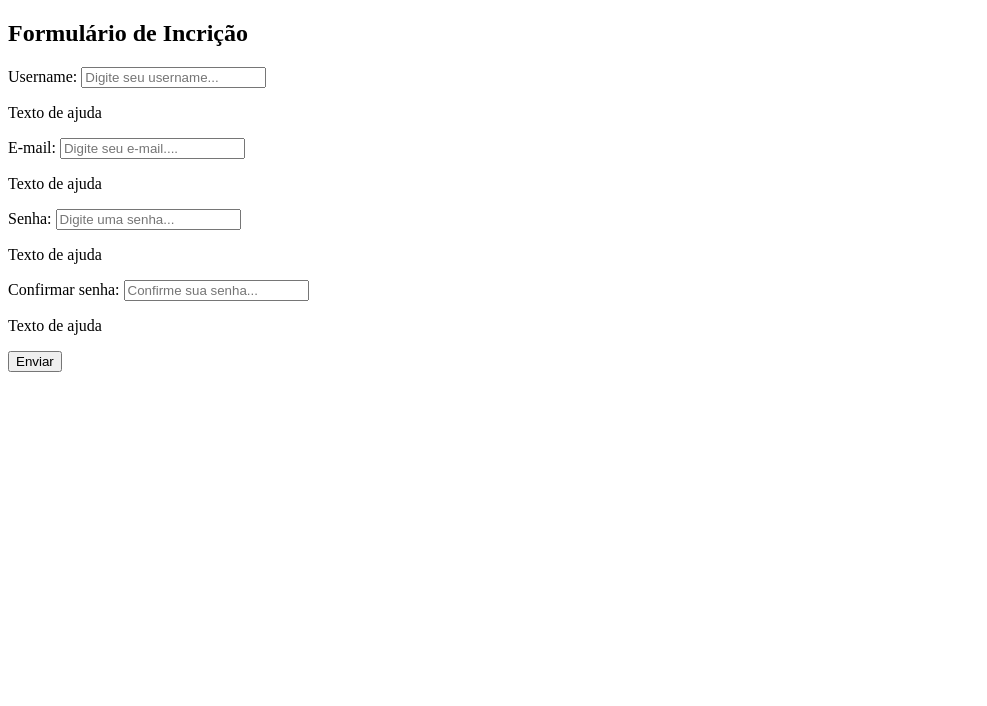
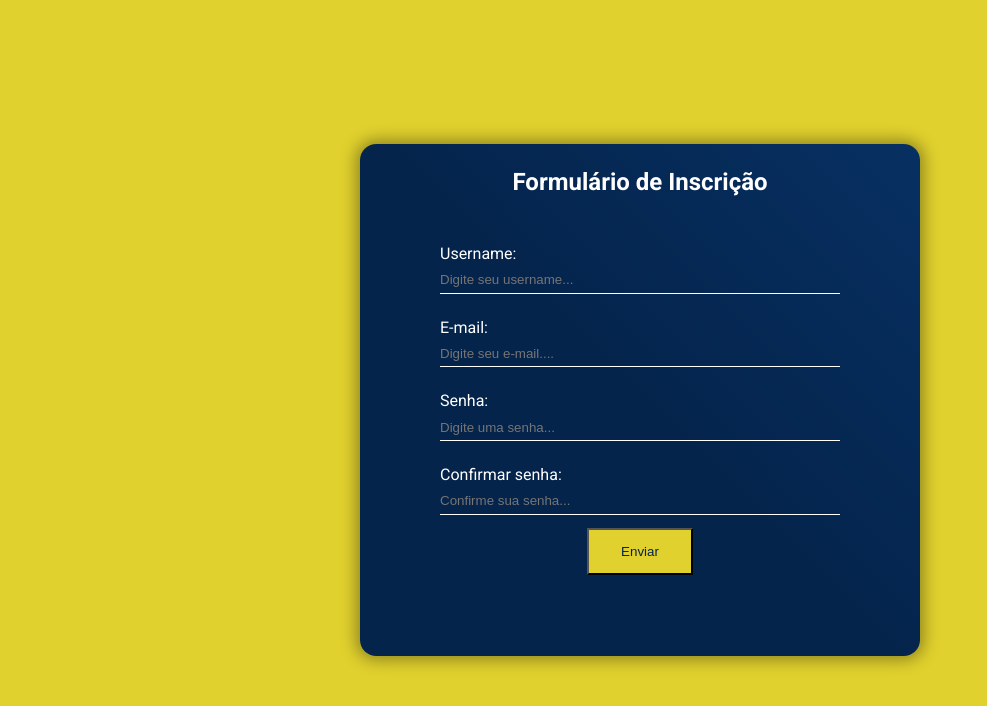
Before and after one commit to devalissonoliveira/login_page_local_storage, a plain HTML site: page html/form_inscricao.html in a window 1280 px wide. Shown: the whole page, without its empty margins (0-987 px from the left). Drawn offline with Linux system fonts and the light colour scheme.

Commit message:
Criado o arquivo form_inscricao.css

```diff
--- /dev/null
+++ b/css/form_inscricao.css
@@ -0,0 +1,71 @@
+/* ---------- IMPORTAÇÃO DA FONTE ---------- */
+@import url('https://fonts.googleapis.com/css2?family=Roboto:wght@400;500;700&display=swap');
+
+/* ---------- BODY ---------- */
+body{
+    background-color: #e1d12e;
+    font-family: 'Roboto', sans-serif;
+}
+
+/* ---------- MAIN ---------- */
+
+main {
+
+    width: 100vw;
+    height: 100vh;
+    display: flex;
+    justify-content: center;
+    align-items: center;
+}
+
+main form{
+    background: linear-gradient(45deg, #04244c 50%, #073062 100%);
+    color: #ffffff;
+    width: 35em;
+    height: 32em;
+    display: flex;
+    flex-direction: column;
+    border-radius: 1em;
+    box-shadow: 0px 0px 16px 4px #0000005c;
+    padding: 0 5em;
+}
+
+main form h2 {
+    text-align: center;
+    margin: 1em 0;
+}
+
+main form label{
+    margin-top: 1.5em;
+}
+
+main form input{
+    height: 2em;
+    background-color: transparent;
+    border: none;
+    border-bottom: 1px solid #ffffff;
+    color: #ffffff;
+    margin-top: 0.3em;
+}
+
+main form input:focus{
+    outline: 0;
+}
+
+
+main form .help-text{
+    font-size: 0.8rem;
+    color:#ff0000;
+    text-align: end;
+    display: none;
+}
+
+main form #btn-submit {
+    align-items: center;
+    width: 8em;
+    height: 3.5em;
+    background-color: #e1d12e;
+    align-self: center;
+    margin-top: 1em;
+    color: #04244c;
+}
--- a/html/form_inscricao.html
+++ b/html/form_inscricao.html
@@ -3,12 +3,17 @@
 <head>
     <meta charset="UTF-8">
     <meta name="viewport" content="width=device-width, initial-scale=1.0">
+
+    <link rel="stylesheet" href="../css/reset.css">
+    <link rel="stylesheet" href="../css/form_inscricao.css">
+
     <title>Inscrição</title>
 </head>
 <body>
     <main>
         <form action="">
-            <h2>Formulário de Incrição</h2>
+            <h2>Formulário de Inscrição</h2>
+
             <label for="username" required>Username:</label>
             <input type="text" name="username" id="username" placeholder="Digite seu username...">
             <p id="username-help" class="help-text">Texto de ajuda</p>
```
